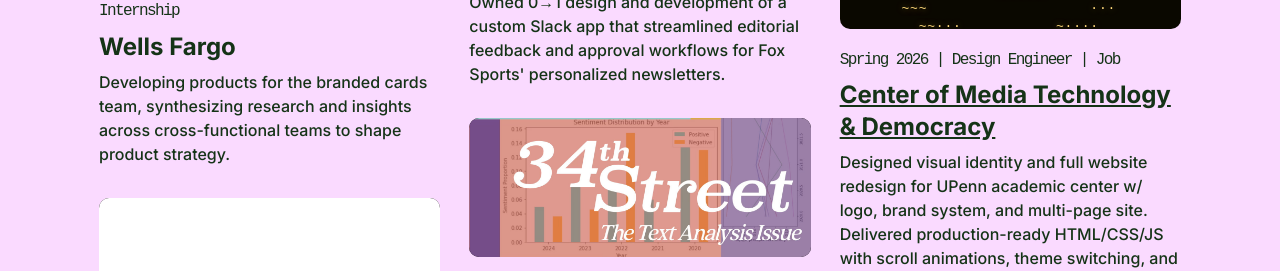
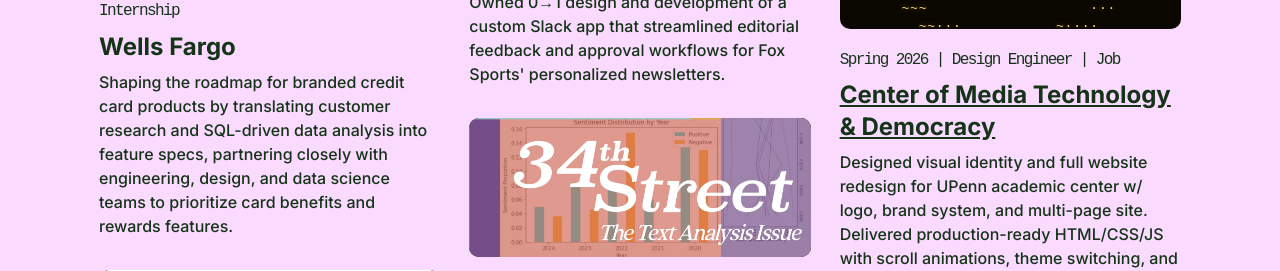
Before and after one commit to fiherzog/portfolio, a React (Vite) app: page /#/work in a window 1280 px wide. Shown: the part 529-800 px from the top of the page. Built offline with nearby package versions, Linux system fonts and the light colour scheme; a web font is replaced by a local one.

Commit message:
Make Wells Fargo card description more specific
Call out branded credit card products, benefits/rewards features, SQL-driven data analysis, and the engineering/design/data science teams involved, rather than a generic cross-functional-synthesis line.

```diff
--- a/src/Work.jsx
+++ b/src/Work.jsx
@@ -91,7 +91,7 @@
             customImage={<WellsFargoCard height={250} />}
             meta="Summer 2026 | Product Management Internship"
             title="Wells Fargo"
-            description="Developing products for the branded cards team, synthesizing research and insights across cross-functional teams to shape product strategy."
+            description="Shaping the roadmap for branded credit card products by translating customer research and SQL-driven data analysis into feature specs, partnering closely with engineering, design, and data science teams to prioritize card benefits and rewards features."
           />
           <ProjectCard
             image={imgTechnicalLy}
```
